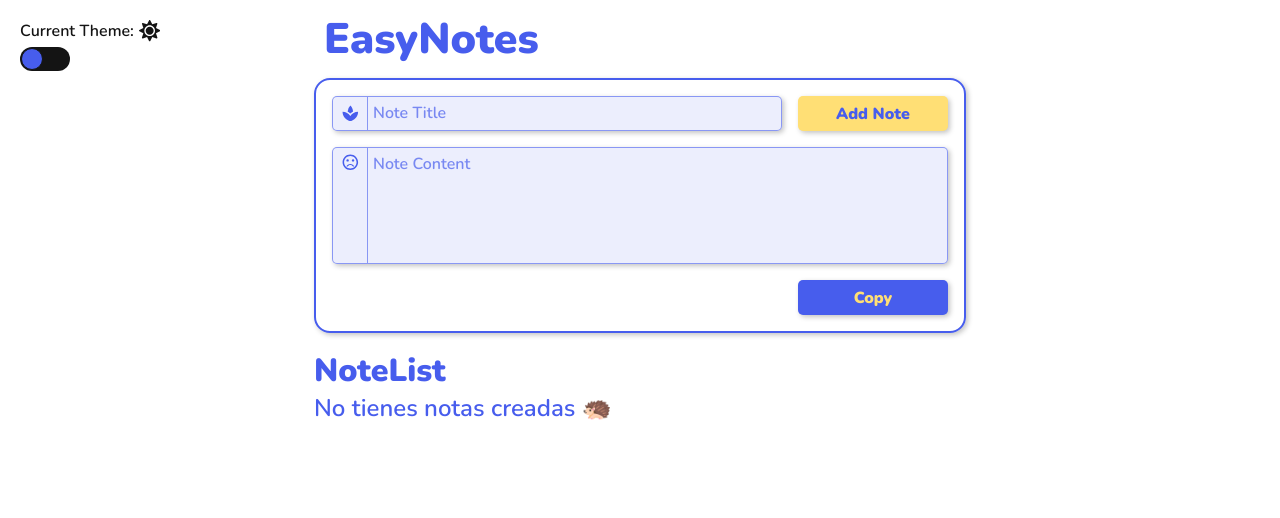
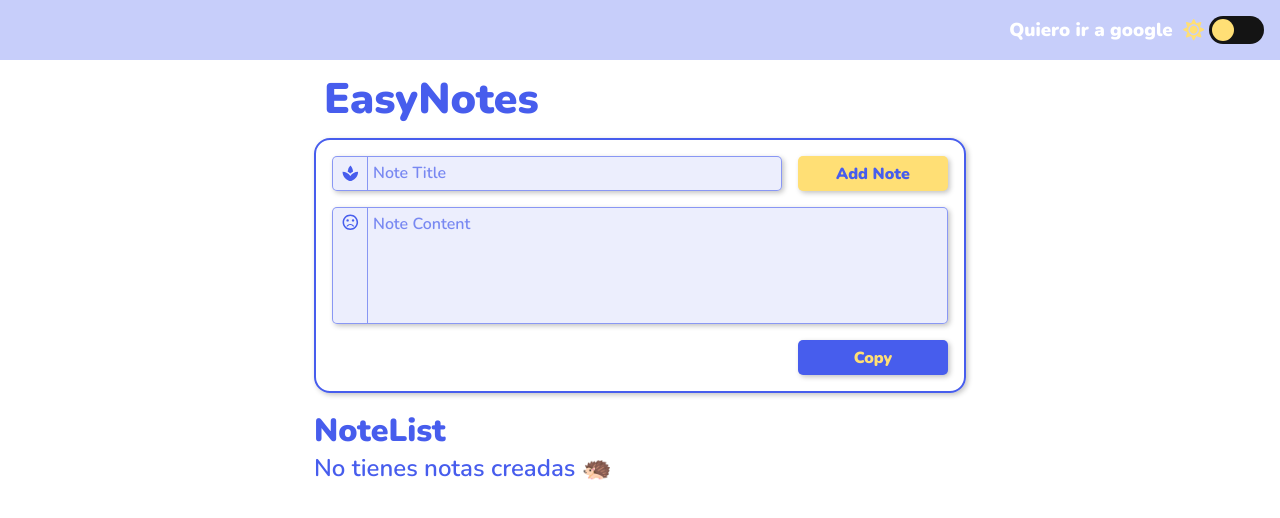
Before and after one commit to Geaglts/EasyNotes, a React app: page / in a window 1280 px wide. Shown: the top 518 px of the page. Built offline with nearby package versions, Linux system fonts and the light colour scheme.

Commit message:
Cree un navbar

```diff
--- a/src/components/Toggle.tsx
+++ b/src/components/Toggle.tsx
@@ -13,7 +13,7 @@ function Toggle(props: ToggleProps) {
     <div
       className="Toggle"
       onClick={props.onClick}
-      style={{ backgroundColor: darkTheme ? '#c7c7c7' : '#141414' }}
+      style={{ backgroundColor: darkTheme ? '#475ded' : '#141414' }}
     >
       <div
         className="Toggle__Circle"
--- a/src/containers/Menu.tsx
+++ b/src/containers/Menu.tsx
@@ -9,15 +9,22 @@ function Menu() {
   const { darkTheme, changeTheme } = useContext(Context);
 
   return (
-    <div className="Menu">
-      <p
-        className="Menu__Title"
-        style={{ color: darkTheme ? '#c7c7c7' : '#141414' }}
-      >
-        {darkTheme ? <FaMoon /> : <FaSun />}
-      </p>
-      <Toggle onClick={changeTheme} status={darkTheme} />
-    </div>
+    <nav
+      className="Menu__Container"
+      style={{ backgroundColor: darkTheme ? '#141414' : 'rgba(71, 93, 237,.3)' }}
+    >
+      <ul className="Menu">
+        <li className="Menu__Item">
+          <a href="https://google.com" target="_blank">
+            Quiero ir a google
+          </a>
+        </li>
+        <li className="Menu__Item">
+          {darkTheme ? <FaMoon /> : <FaSun />}
+          <Toggle onClick={changeTheme} status={darkTheme} />
+        </li>
+      </ul>
+    </nav>
   );
 }
 
--- a/src/pages/Home.tsx
+++ b/src/pages/Home.tsx
@@ -5,11 +5,13 @@ import NoteList from '../containers/NoteList';
 
 function Home() {
   return (
-    <Container>
+    <>
       <Menu />
-      <AddNoteForm />
-      <NoteList limit={5} />
-    </Container>
+      <Container>
+        <AddNoteForm />
+        <NoteList limit={5} />
+      </Container>
+    </>
   );
 }
 
--- a/src/styles/Components/Container.scss
+++ b/src/styles/Components/Container.scss
@@ -2,8 +2,8 @@
 
 .Container {
   padding: 0 1.5em 1.5em 1.5em;
+  margin: 0 auto;
   width: 700px;
-  margin: 0 auto;
 
   &__Title {
     font-size: 32pt;
--- a/src/styles/Components/Toggle.scss
+++ b/src/styles/Components/Toggle.scss
@@ -3,19 +3,17 @@
 $toggle-size: 22px;
 
 .Toggle {
-  width: 50px;
-  height: $toggle-size + 2px;
-  background-color: $dark;
+  width: 55px;
+  height: $toggle-size + 6;
   border-radius: 100px;
   cursor: pointer;
-  padding: 1px;
+  padding: 3px;
 
   &__Circle {
     width: $toggle-size;
     height: $toggle-size;
-    border-radius: 50%;
-    border: 1px solid $dark;
-    background-color: $primary;
+    border-radius: 100px;
+    background-color: $secondary;
     transition: transform 300ms ease-in;
   }
 }
--- a/src/styles/Containers/Menu.scss
+++ b/src/styles/Containers/Menu.scss
@@ -1,53 +1,34 @@
 @import '../global';
 
 .Menu {
-  position: absolute;
+  display: flex;
+  justify-content: flex-end;
+  align-items: center;
+  padding: 1em;
+  column-gap: 10px;
 
-  &__Title {
+  &__Item {
+    display: flex;
+    align-items: center;
+
+    a {
+      color: white;
+      font-weight: 900;
+      font-size: 14pt;
+      transition: color 350ms ease-out;
+      text-decoration: none;
+
+      &:hover {
+        transition: color 250ms ease-in;
+        color: $secondary;
+        text-decoration: underline;
+      }
+    }
+
     svg {
       font-size: 16pt;
-      margin-left: 5px;
+      margin-right: 5px;
+      color: $secondary;
     }
   }
 }
-
-@media (min-width: 981px) {
-  .Menu {
-    left: 20px;
-    top: 20px;
-
-    &__Title {
-      &::before {
-        content: 'Current Theme:';
-      }
-
-      display: flex;
-      align-items: center;
-      margin-bottom: 5px;
-      font-size: 12pt;
-      font-weight: 600;
-      color: $dark;
-    }
-  }
-}
-
-@media (max-width: 980px) {
-  .Menu {
-    right: 25px;
-    top: 30px;
-    display: flex;
-    &__Title {
-      svg {
-        margin: 0;
-        margin-right: 10px;
-      }
-    }
-  }
-}
-
-@media (max-width: 360px) {
-  .Menu {
-    right: 25px;
-    top: 25px;
-  }
-}
--- a/src/styles/index.scss
+++ b/src/styles/index.scss
@@ -13,14 +13,13 @@
 }
 
 ::-webkit-scrollbar-track {
-  background: transparent;
+  background-color: transparent;
 }
 
 ::-webkit-scrollbar-thumb {
-  border-radius: 10px;
-  background: $primary;
+  background-color: $primary;
 }
 
 ::-webkit-scrollbar-thumb:hover {
-  background: linear-gradient($primary, $gray, $primary);
+  background-color: $primary;
 }
```
